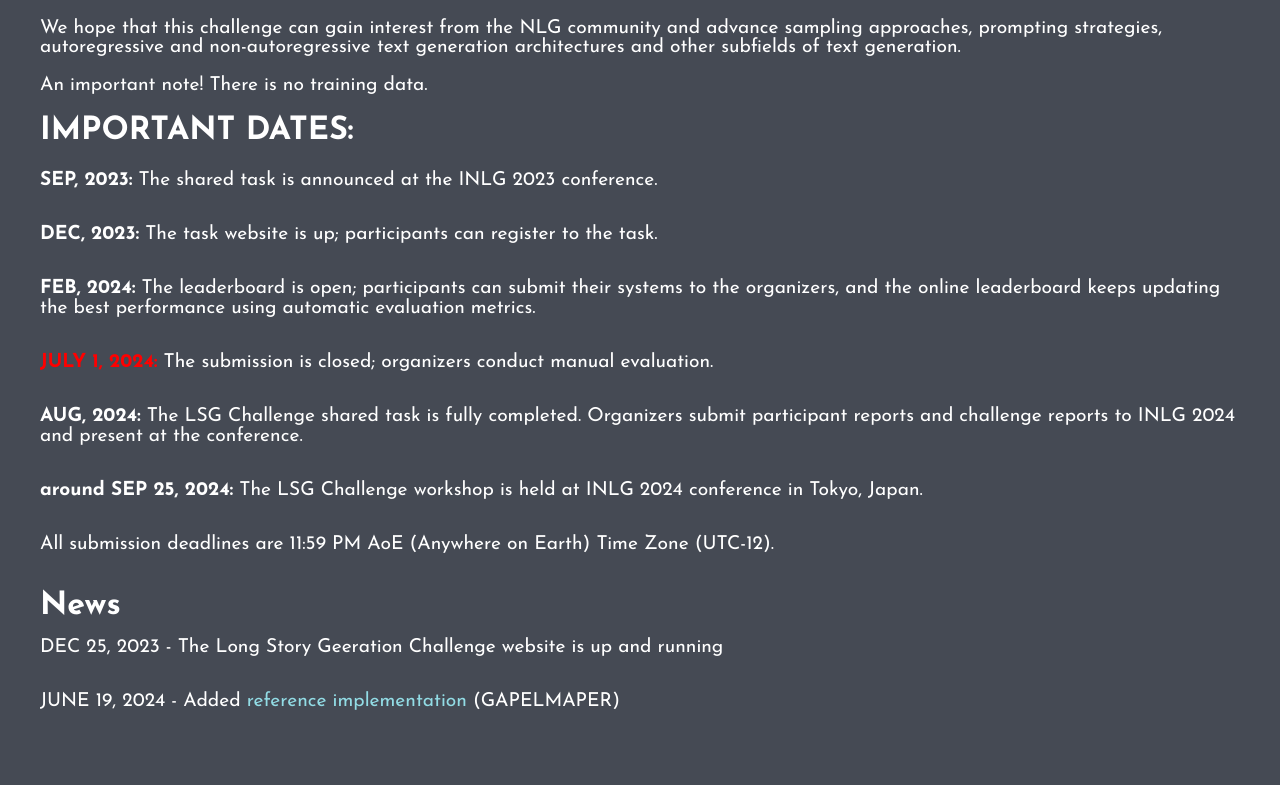
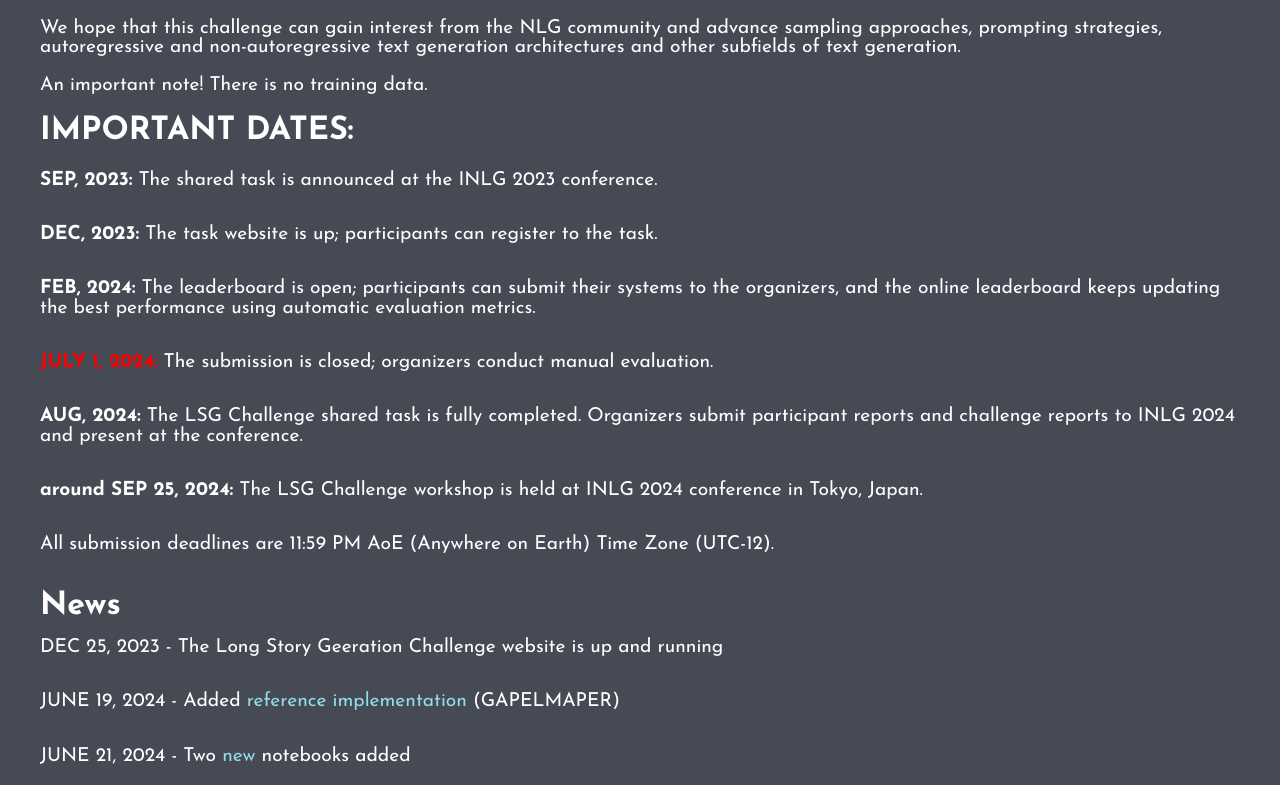
Before and after one commit to NazarovNikita1/LSGC, a Vue app: page / in a window 1280 px wide. Shown: the part 383-1168 px from the top of the page. Before the commit the page ends 1114 px from the top, so only its background shows below. Built offline with nearby package versions, Linux system fonts and the light colour scheme; what vue-particles would draw is missing.

Commit message:
Update HomePage.vue

```diff
--- a/src/views/HomePage.vue
+++ b/src/views/HomePage.vue
@@ -66,6 +66,9 @@
       <p class="program-step">
         JUNE 19, 2024 - Added <a href="https://github.com/nickm197/GAPELMAPER/tree/main" target="_blank">reference implementation</a> (GAPELMAPER)
       </p>
+      <p class="program-step">
+        JUNE 21, 2024 - Two <a href="https://github.com/nickm197/GAPELMAPER/tree/main" target="_blank">new</a> notebooks added
+      </p>
     </div>
   </div>
 </template>
```
